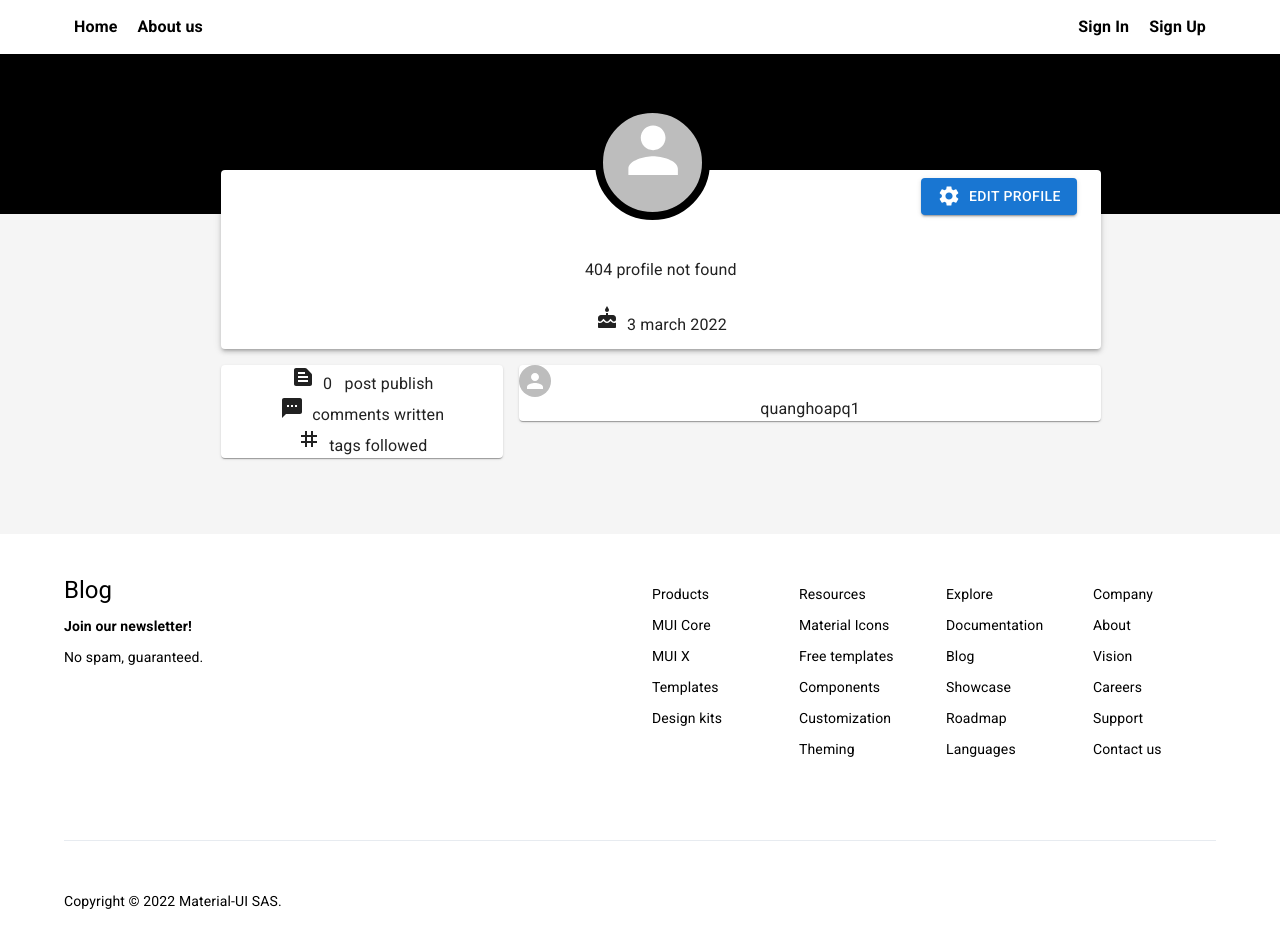
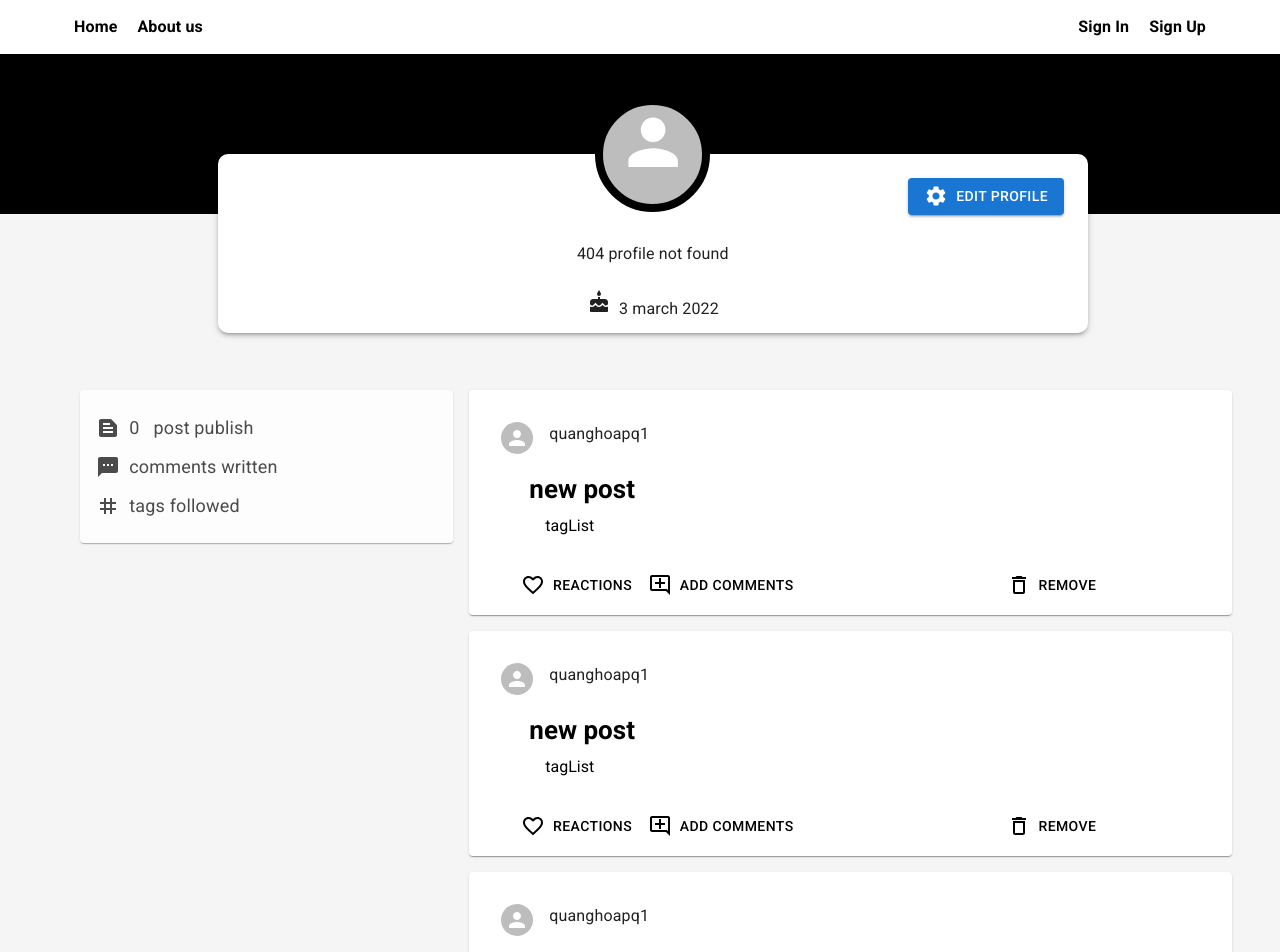
Before and after one commit to quanghung99/mockpro, a React (Create React App) app: page /profile in a window 1280 px wide. Shown: the top 952 px of the page. Built offline with nearby package versions, Linux system fonts and the light colour scheme; no server answers.

Commit message:
profile_page ui completed

```diff
--- a/src/components/Profile/index.tsx
+++ b/src/components/Profile/index.tsx
@@ -1,19 +1,35 @@
-import { Grid3x3, Textsms } from '@mui/icons-material';
+import {
+	AddCommentOutlined,
+	DeleteOutlined,
+	FavoriteBorderOutlined,
+	Grid3x3,
+	Textsms,
+	TextsmsOutlined,
+} from '@mui/icons-material';
 import CakeIcon from '@mui/icons-material/Cake';
 import SettingsIcon from '@mui/icons-material/Settings';
 import TextSnippetIcon from '@mui/icons-material/TextSnippet';
-import { Avatar, Box, Button, Grid, Paper, Typography } from '@mui/material';
+import {
+	Avatar,
+	Box,
+	Button,
+	Container,
+	Grid,
+	Paper,
+	Typography,
+} from '@mui/material';
 import { useAppDispatch, useAppSelector } from 'app/hooks';
 import {
 	articleAction,
 	selectArticleList,
 } from 'features/articles/articleSlice';
+import { commentActions } from 'features/comment/commentSlice';
 import {
 	profileActions,
 	selectProfileCurrent,
 } from 'features/profile/profileSlice';
 import React, { useEffect } from 'react';
-import { useLocation } from 'react-router-dom';
+import { Link, useLocation, useRouteMatch } from 'react-router-dom';
 import style from './style.module.scss';
 
 export interface ProfileProps {}
@@ -35,12 +51,19 @@ export default function Profile(props: ProfileProps) {
 		);
 	}, [dispatch]);
 
+	const handleAddComment = () => {
+		dispatch(commentActions.addComment);
+	};
+
+	const handleRemoveComment = () => {
+		dispatch(commentActions.removeComment);
+	};
+
 	return (
 		<Box className={style.rootProfile}>
+			<Box className={style.header}>
 				<Box className={style.blackpath}></Box>
-
-			<Grid container className={style.grid} spacing={2}>
-				<Grid item lg={12}>
+				<Container>
 					<Paper elevation={3} className={style.headerProfile}>
 						<Box>
 							<Avatar
@@ -62,6 +85,7 @@ export default function Profile(props: ProfileProps) {
 									&nbsp; 3 march 2022
 								</Typography>
 							</Typography>
+							<Link to="/editSetting">
 								<Button
 									className={style.settingButton}
 									variant="contained"
@@ -69,9 +93,13 @@ export default function Profile(props: ProfileProps) {
 								>
 									<SettingsIcon /> &nbsp; Edit Profile
 								</Button>
+							</Link>
 						</Box>
 					</Paper>
-				</Grid>
+				</Container>
+			</Box>
+			<Container>
+				<Grid container className={style.grid} spacing={2}>
 					<Grid item lg={4}>
 						<Paper className={style.boardInfo}>
 							<Typography>
@@ -90,22 +118,117 @@ export default function Profile(props: ProfileProps) {
 					</Grid>
 
 					<Grid item lg={8}>
-					<Box>
-						<Paper>
+						<Paper className={style.ContainArticle}>
 							<Box className={style.userInfo}>
 								<Avatar
-									// className={}
 									sx={{ width: '32px', height: '32px' }}
 									src={profileCurrent.profile.image}
 								/>
+								<Box>
 									<Typography>quanghoapq1</Typography>
 									<Typography>{articleByUser[0]?.createdAt}</Typography>
 								</Box>
-							<Box className={style.userArticle}></Box>
+							</Box>
+							<Box className={style.userArticle}>
+								<Link to="/" className={style.userArticle_title}>
+									{articleByUser[0]?.slug || 'new post'}
+								</Link>
+								<Link to="/tagList" className={style.userArticle_tagList}>
+									{articleByUser[0]?.tagList || 'tagList'}
+								</Link>
+							</Box>
+							<Box className={style.userActions} mt={4}>
+								<Box>
+									<Button>
+										<FavoriteBorderOutlined /> &nbsp; Reactions
+									</Button>
+									<Button>
+										<AddCommentOutlined /> &nbsp; Add comments
+									</Button>
+								</Box>
+
+								<Box>
+									<Button>
+										<DeleteOutlined /> &nbsp; Remove
+									</Button>
+								</Box>
+							</Box>
 						</Paper>
+						<Paper className={style.ContainArticle}>
+							<Box className={style.userInfo}>
+								<Avatar
+									sx={{ width: '32px', height: '32px' }}
+									src={profileCurrent.profile.image}
+								/>
+								<Box>
+									<Typography>quanghoapq1</Typography>
+									<Typography>{articleByUser[0]?.createdAt}</Typography>
 								</Box>
+							</Box>
+							<Box className={style.userArticle}>
+								<Link to="/" className={style.userArticle_title}>
+									{articleByUser[0]?.slug || 'new post'}
+								</Link>
+								<Link to="/tagList" className={style.userArticle_tagList}>
+									{articleByUser[0]?.tagList || 'tagList'}
+								</Link>
+							</Box>
+							<Box className={style.userActions} mt={4}>
+								<Box>
+									<Button>
+										<FavoriteBorderOutlined /> &nbsp; Reactions
+									</Button>
+									<Button>
+										<AddCommentOutlined /> &nbsp; Add comments
+									</Button>
+								</Box>
+
+								<Box>
+									<Button>
+										<DeleteOutlined /> &nbsp; Remove
+									</Button>
+								</Box>
+							</Box>
+						</Paper>
+						<Paper className={style.ContainArticle}>
+							<Box className={style.userInfo}>
+								<Avatar
+									sx={{ width: '32px', height: '32px' }}
+									src={profileCurrent.profile.image}
+								/>
+								<Box>
+									<Typography>quanghoapq1</Typography>
+									<Typography>{articleByUser[0]?.createdAt}</Typography>
+								</Box>
+							</Box>
+							<Box className={style.userArticle}>
+								<Link to="/" className={style.userArticle_title}>
+									{articleByUser[0]?.slug || 'new post'}
+								</Link>
+								<Link to="/tagList" className={style.userArticle_tagList}>
+									{articleByUser[0]?.tagList || 'tagList'}
+								</Link>
+							</Box>
+							<Box className={style.userActions} mt={4}>
+								<Box>
+									<Button>
+										<FavoriteBorderOutlined /> &nbsp; Reactions
+									</Button>
+									<Button>
+										<AddCommentOutlined /> &nbsp; Add comments
+									</Button>
+								</Box>
+
+								<Box>
+									<Button>
+										<DeleteOutlined /> &nbsp; Remove
+									</Button>
+								</Box>
+							</Box>
+						</Paper>
 					</Grid>
 				</Grid>
+			</Container>
 		</Box>
 	);
 }
--- a/src/components/Profile/style.module.scss
+++ b/src/components/Profile/style.module.scss
@@ -1,28 +1,27 @@
 .rootProfile {
 	background-color: #f5f5f5;
+	padding-bottom: 16px;
+	.header {
 		position: relative;
-	min-height: 60vh;
 		.blackpath {
 			height: 20vh;
 			background-color: #000;
 		}
-	.grid {
+		.headerProfile {
 			position: absolute;
 			max-width: 70%;
 			z-index: 1;
 			top: 100px;
-		left: 16%;
-		right: 16%;
+			left: 17%;
+			right: 15%;
 			margin: auto;
 			border-radius: 10px;
-	}
-	.headerProfile {
 			padding: 64px 0 12px 0;
 			.avatar {
 				display: block;
 				margin: auto;
 				position: absolute;
-			top: -16%;
+				top: -32%;
 				left: 0;
 				right: 0;
 				border: 8px solid #000;
@@ -37,9 +36,61 @@
 				top: 24px;
 				right: 24px;
 			}
+		}
+	}
+
+	.grid {
+		margin: 160px 0 0 0;
+		border-radius: 10px;
+		.ContainArticle {
+			margin-bottom: 16px;
+			padding: 12px;
+		}
+	}
 	.boardInfo {
+		padding: 12px 16px;
 		text-align: left;
 		opacity: 0.8;
+		& p {
+			display: flex;
+			align-items: center;
+			margin: 12px 0;
+			font-size: 18px;
+		}
+	}
+	.userInfo {
+		font-weight: 500;
+		padding: 20px;
+		display: flex;
+		width: 20%;
+		justify-content: space-between;
+	}
+	.userArticle {
+		text-align: left;
+		padding: 0 48px;
+		&_title {
+			font-weight: 600;
+			font-size: 26px;
+			display: block;
+			color: #000;
+			text-decoration: none;
+		}
+		&_tagList {
+			display: block;
+			padding: 0 16px;
+			margin-top: 12px;
+			color: #000;
+			text-decoration: none;
+		}
+	}
+	.userActions {
+		display: flex;
+		width: 80%;
+		justify-content: space-between;
+		padding: 0 32px;
+		button {
+			color: #000;
+			line-height: 24px;
 		}
 	}
 }
--- a/src/features/comment/commentSlice.ts
+++ b/src/features/comment/commentSlice.ts
@@ -1,4 +1,4 @@
-import { createSlice, createSelector, PayloadAction } from '@reduxjs/toolkit';
+import { createSlice, PayloadAction } from '@reduxjs/toolkit';
 import { RootState } from 'app/store';
 import { commentModel } from 'models';
 
```
Lines whose indentation alone changed are shown as unchanged.
